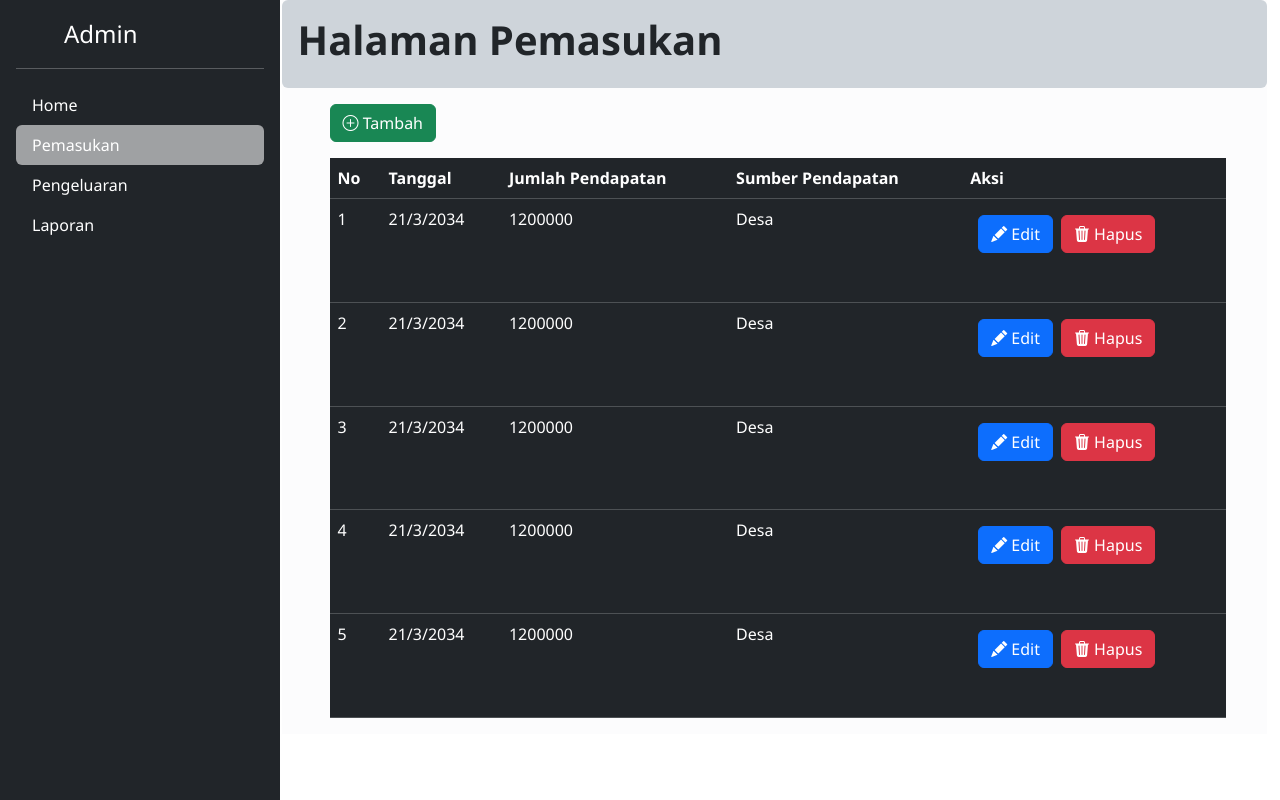
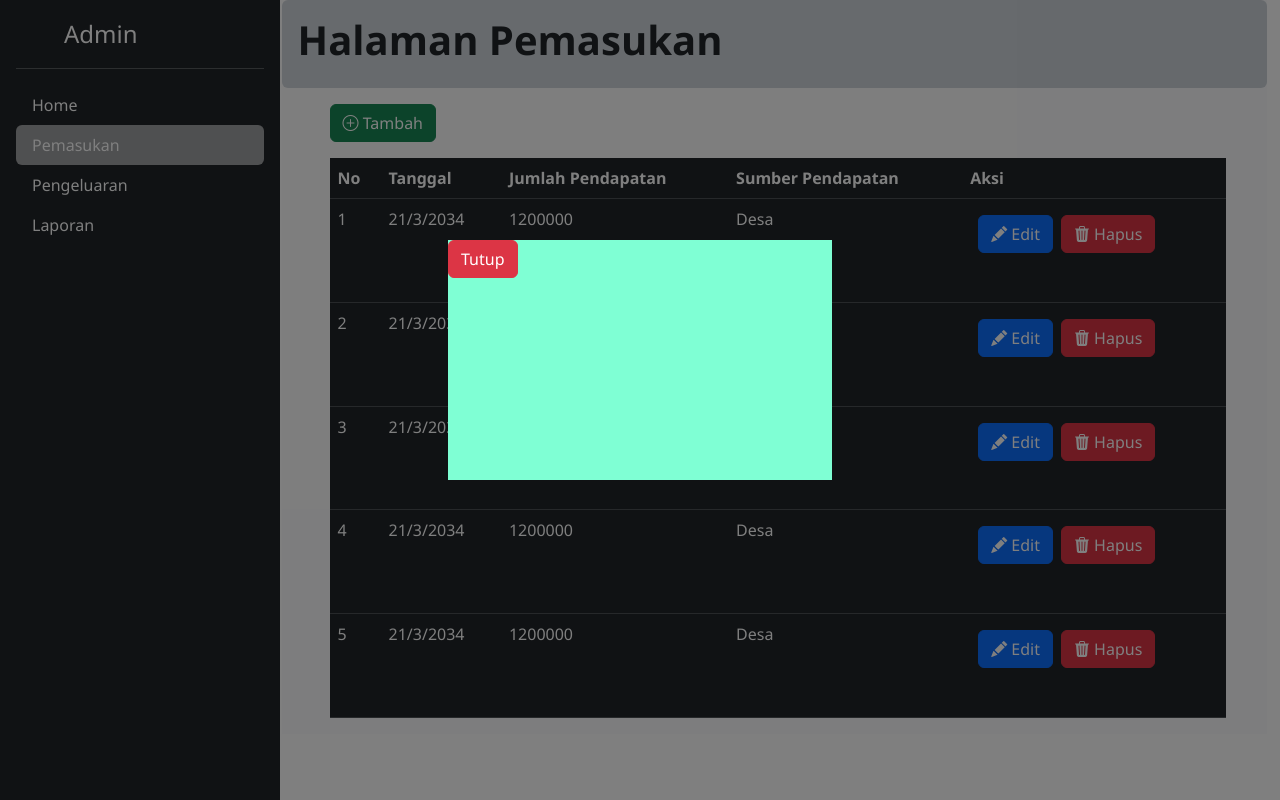
Before and after one commit to cahya8623/Aplikasi-visualisasi-Anggaran-Desa, a Next.js app: page /Pemasukan in a window 1280 px wide. Both pictures are taken after a click on the button "Tambah". Built offline with nearby package versions, Linux system fonts and the light colour scheme.

Commit message:
fix modal box

```diff
--- /dev/null
+++ b/src/component/ModalBox.tsx
@@ -0,0 +1,35 @@
+import { useState } from "react";
+
+export const useModal = () => {
+  const [isModalShow, setIsModalShow] = useState(false);
+
+  function showModal() {
+    setIsModalShow(true);
+  }
+
+  function closeModal() {
+    setIsModalShow(false);
+  }
+
+  return { isModalShow, showModal, closeModal };
+};
+
+export type ModalBoxProps = {
+  isShow: boolean;
+  onCloseModal: () => void;
+};
+
+export default function ModalBox(props: ModalBoxProps) {
+  return props.isShow ? (
+    <div
+      className="w-100 h-100 position-relative "
+      style={{ backgroundColor: "rgba(0, 0, 0, 0.5)", top: 0, left: 0 }}
+    >
+      <div className="ModalBox">
+        <button onClick={props.onCloseModal} className="btn btn-danger">
+          Tutup
+        </button>
+      </div>
+    </div>
+  ) : null;
+}
--- a/src/component/tabelIncome.tsx
+++ b/src/component/tabelIncome.tsx
@@ -1,11 +1,14 @@
 import { Button } from "@/pages/Pengeluaran";
 
-type Box = {
+type TableIncomeProps = {
   width?: string;
   height?: string;
 };
 
-export default function TableIncome({ width = "90vw", height = "80vh" }: Box) {
+export default function TableIncome({
+  width = "90vw",
+  height = "80vh",
+}: TableIncomeProps) {
   const data = [
     { id: 1, Tanggal: "21/3/2034", Income: 1200000, Source: "Desa" },
     { id: 2, Tanggal: "21/3/2034", Income: 1200000, Source: "Desa" },
--- a/src/pages/Home.tsx
+++ b/src/pages/Home.tsx
@@ -1,7 +1,6 @@
 import Notes from "@/component/BudgetNotes";
 import Expense from "@/component/Expenses";
 import Filter from "@/component/filter";
-import ComparationChart from "@/component/lineChart";
 import Sidebar from "@/component/sidebar";
 
 export default function Home() {
--- a/src/pages/Pemasukan.tsx
+++ b/src/pages/Pemasukan.tsx
@@ -1,7 +1,9 @@
+import ModalBox, { useModal } from "@/component/ModalBox";
 import Sidebar from "@/component/sidebar";
 import TableIncome from "@/component/tabelIncome";
 
 export default function Pemasukan() {
+  const { isModalShow, closeModal, showModal } = useModal();
   return (
     <div className="d-flex vh-100">
       <Sidebar />
@@ -10,13 +12,19 @@ export default function Pemasukan() {
           <h1 className="fw-bold">Halaman Pemasukan</h1>
         </section>
 
-        <button type="button" className=" ms-5 my-3 btn btn-success">
+        <button
+          onClick={showModal}
+          type="button"
+          className=" ms-5 my-3 btn btn-success"
+        >
           <i className="bi bi-plus-circle"></i> Tambah
         </button>
         <div className="ms-5">
           <TableIncome width="70vw" height="70vh" />
         </div>
       </div>
+
+      <ModalBox isShow={isModalShow} onCloseModal={closeModal} />
     </div>
   );
 }
--- a/src/styles/globals.css
+++ b/src/styles/globals.css
@@ -13,7 +13,15 @@
 *{
   font-family: 'Segoe UI', Tahoma, Geneva, Verdana, sans-serif;
 }
-
+.ModalBox{
+  width: 30vw;
+  height: 30vh;
+  background-color: aquamarine;
+  position: absolute;
+  z-index: 999999;
+  left: 35%;
+  top: 30%;
+}
 .login-box{
   width: 30vw;
   background-color: rgb(255, 255, 255, .2);
```
